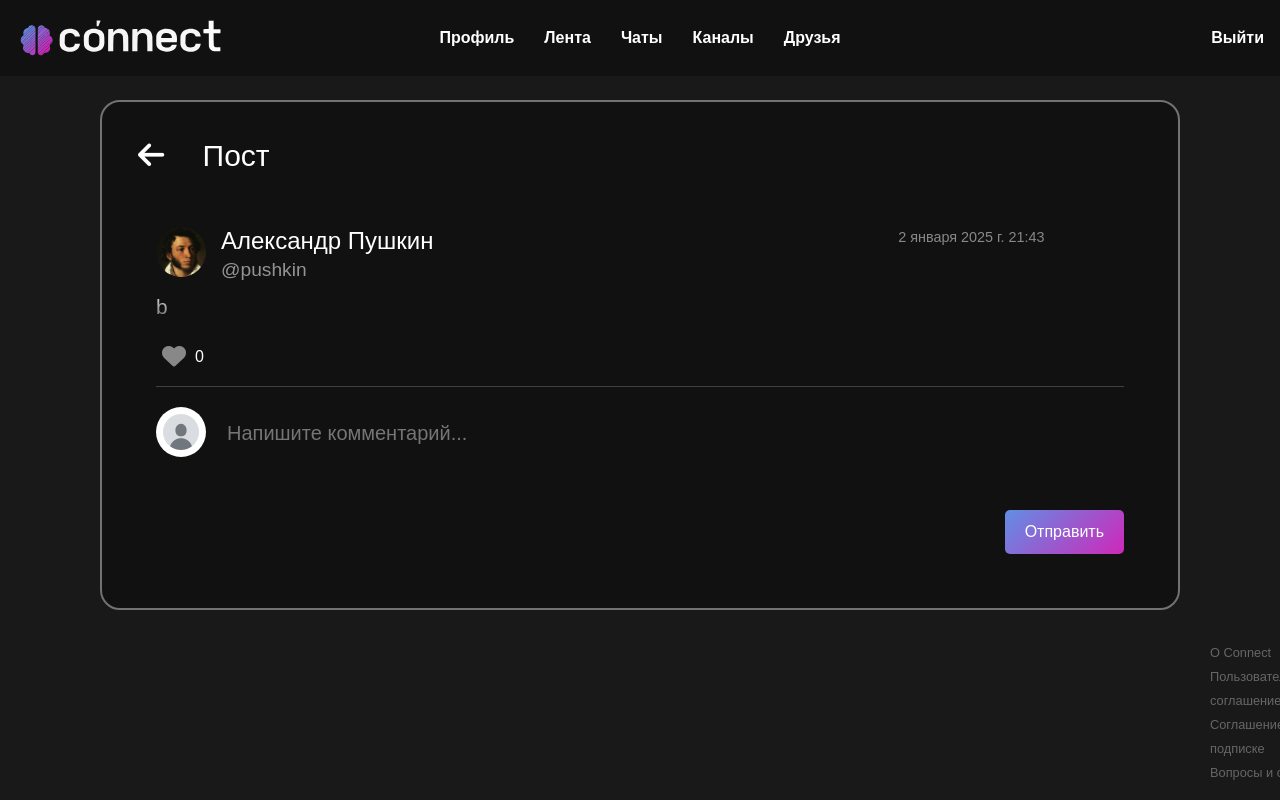
After one commit to EKProgrammer/Connect, a Django app: page /person/service/post/71/ in a window 1280 px wide. The commit adds this page. Run offline with Django 5.2, Linux system fonts and the light colour scheme; a user stored in the database is signed in; data comes from the database, SQL or seed files in the repository; some libraries are stand-ins or nearby versions.

Commit message:
Add comments and style post

```diff
--- a/connectapp/chats/static/chats/css/chats.css
+++ b/connectapp/chats/static/chats/css/chats.css
@@ -15,6 +15,7 @@
 
 .list-name {
     font-size: 1.5rem;
+    text-align: center;
 }
 
 .chats {
--- a/connectapp/main/templates/main/about.html
+++ b/connectapp/main/templates/main/about.html
@@ -25,7 +25,7 @@
 <section class="about container-about">
     <div class="introduction">
         <h1>CONNECT</h1>
-        <p class="marketing-slogan">Социальная сеть, где <span class="highlight">генеративный ИИ</span> становится вашим личным помощником!</p>
+        <p class="marketing-slogan">Социальная сеть, где <span class="highlight">искусственный интеллект</span> становится вашим личным помощником!</p>
     </div>
     <div class="container-about-page">
         <section class="about">
--- a/connectapp/main/templates/main/subscription.html
+++ b/connectapp/main/templates/main/subscription.html
@@ -19,7 +19,7 @@
             <p class="price">299₽/месяц</p>
             <ul>
                 <li>🤖 Неограниченное общение с AI в чатах</li>
-                <li>📝 Создание неограниченного количества постов</li>
+                <li>📝 Создание неограниченного количества AI постов</li>
                 <li>🚀 Приоритетная поддержка 24/7</li>
                 <li>🔒 Без скрытых платежей и ограничений</li>
             </ul>
--- a/connectapp/person/forms.py
+++ b/connectapp/person/forms.py
@@ -1,7 +1,6 @@
 from django import forms
 from users.models import User
-from .models import Post
-
+from .models import Post, Comment
 
 class AboutForm(forms.ModelForm):
     class Meta:
@@ -28,3 +27,8 @@ class PostForm(forms.ModelForm):
         if post_id:
             self.fields['text'].widget.attrs.update({'id': f'id_text_{post_id}'})
             self.fields['image'].widget.attrs.update({'id': f'id_image_{post_id}'})
+
+class CommentForm(forms.ModelForm):
+    class Meta:
+        model = Comment
+        fields = ['content']
--- a/connectapp/person/static/person/css/person.css
+++ b/connectapp/person/static/person/css/person.css
@@ -2,8 +2,8 @@
     background-color: #111111;
     padding: 30px;
     border-radius: 20px;
-    border: 2px solid rgb(114, 114, 114);
-    margin: 0 0 1.5rem 0;
+    border: 2px solid #727272;
+    margin: 0 0 1rem 0;
 }
 
 .profile-image-container {
@@ -219,14 +219,30 @@ input[type="file"] {
 
 /* Посты */
 .post-item {
-    background-color: #111111;
+    background-color: transparent;
     padding: 1.5rem;
     margin-top: 1.5rem;
-    border-radius: 20px;
-    border: 2px solid #888;
-    box-shadow: 0 2px 4px rgba(0,0,0,0.05);
     overflow-wrap: break-word;
     hyphens: auto;
+    position: relative;
+}
+
+.post-item:last-of-type::after {
+    border-bottom: none;
+}
+
+.post-item::after {
+    content: "";
+    position: absolute;
+    bottom: 0;
+    left: 0;
+    width: 106.2%;
+    transform: translateX(-3%);
+    border-bottom: 2px solid rgb(114, 114, 114);;
+}
+
+.post-item:first-of-type {
+    margin-top: -9px;
 }
 
 .post-date {
@@ -298,7 +314,7 @@ input[type="file"] {
 .post-header-profile {
     display: flex;
     justify-content: space-between;
-    height: 2.5rem;
+    height: 4rem;
 }
 
 .post-header-feed {
@@ -315,13 +331,22 @@ input[type="file"] {
     margin-right: 15px;
 }
 
+.post-info {
+    flex-grow: 1;
+}
+
 .post-info h3 {
     margin: 0;
-    font-size: 1.1rem;
+    font-size: 1.5rem;
 }
 
 .post-info a {
     color: #fff;
+}
+
+.post-username {
+    font-size: 1.2rem;
+    color: #939393;
 }
 
 .post-content {
@@ -356,6 +381,7 @@ input[type="file"] {
     margin-left: 3px;
     font-size: 1rem;
 }
+
 
 /* Модальные окна */
 .modal-textarea {
@@ -436,8 +462,7 @@ input[type="file"] {
     overflow-y: auto;
 }
 
-.ai-chat-footer {
-    display: flex;
+.ai-chat-footer {    display: flex;
     justify-content: space-between;
     flex-grow: 1;
 }
@@ -542,3 +567,125 @@ input[type="file"] {
     display: flex;
     justify-content: center;
 }
+
+.comment-divider {
+    border: none;
+    height: 1px;
+    background-color: #ccc;
+    margin: 10px 0;
+}
+
+.comment-line {
+    position: relative;
+    width: 111.2%;
+    transform: translateX(-5%);
+    margin: 10px 0;
+    border: none;
+}
+
+.comment-line::before {
+    content: "";
+    display: block;
+    width: 100%;
+    height: 1.5px;
+    background-color: #ffffff;
+}
+
+
+/* Комментарии */
+.comments-section {
+    margin-top: 20px;
+}
+
+
+.custom-form-group {
+    margin-bottom: 15px;
+    position: relative;
+    top: -50px;
+    left: 60px;
+}
+
+.custom-form-control {
+    width: 95%;
+    padding: 10px;
+    border: 1px solid #111111;
+    background-color: #111111;
+    color: rgb(255, 255, 255);
+    font-size: 20px;
+    box-sizing: border-box;
+    resize: none;
+    outline: none;
+    height: 91px;
+}
+
+.custom-form-control:focus {
+    border: 1px solid #111111;
+    background-color: #111111;
+    color: rgb(255, 255, 255);
+    outline: none;
+}
+
+.custom-btn {
+    background: linear-gradient(315deg, rgba(207,40,185,1) 0%, rgba(97,142,228,1) 100%);
+    color: white;
+    border: none;
+    margin-top: -60px;
+    padding: 10px 20px;
+    font-size: 16px;
+    border-radius: 5px;
+    cursor: pointer;
+    margin-left: auto;
+    display: block;
+}
+
+
+.post-header {
+    display: flex;
+    align-items: center;
+}
+
+
+.post-details {
+    display: flex;
+    flex-direction: column;
+}
+
+.post-details h3,
+.post-details .post-username {
+    margin: 0;
+    padding: 0;
+    font-size: 1.5rem;
+}
+
+
+.post-details a {
+    color: #fff;
+}
+
+/* Стрелка назад */
+.back-arrow-container {
+    margin-bottom: 6px;
+}
+.back-arrow-btn {
+    background-color: transparent;
+    border: none;
+    font-size: 30px;
+    color: #ffffff;
+    cursor: pointer;
+}
+.back-arrow-btn i {
+    margin-right: 30px;
+}
+/* Кнопка комментария */
+.comment-btn {
+    background: transparent;
+    border: none;
+    padding: 30;
+    cursor: pointer;
+    margin-left: 30px;
+
+}
+
+.comment-btn svg {
+    background: transparent;
+}
--- /dev/null
+++ b/connectapp/person/templates/person/post_detail.html
@@ -0,0 +1,108 @@
+{% extends 'main/layout.html' %}
+
+{% load static %}
+
+{% block title %}Название поста - Connect{% endblock %}
+
+{% block link %}
+    <link rel="stylesheet" href="{% static 'person/css/person.css' %}">
+    <link rel="stylesheet" href="{% static 'person/css/like_users_list.css' %}">
+{% endblock %}
+
+{% block content %}
+<section class="container-profile">
+    <div class="back-arrow-container">
+        <button class="back-arrow-btn" onclick="window.history.back()">
+            <i class="fa-solid fa-arrow-left"></i> Пост
+        </button>
+    </div>
+    <div class="post-item">
+        <div class="post-header-profile">
+            <img src="{{ post.user.get_avatar_url }}" class="post-avatar" alt="{{ post.user.username }}">
+
+            <!-- Информация о пользователе -->
+            <div class="post-info">
+                <h3>
+                    <a href="{% url 'user_profile' post.user.username %}">
+                        {{ post.user.first_name }} {{ post.user.last_name }}
+                    </a>
+                </h3>
+                <p class="post-username">@{{ post.user.username }}</p>
+            </div>
+
+            <p class="post-date">{{ post.date }}</p>
+            <div>
+                <button class="post-actions-btn" data-bs-toggle="modal" data-bs-target="#editPostModal{{ post_id }}" title="Редактировать">
+                    <i class="fa-solid fa-pen-to-square"></i>
+                </button>
+                <button class="post-actions-btn" data-bs-toggle="modal" data-bs-target="#deletePostModal{{ post_id }}" title="Удалить">
+                    <i class="fa-solid fa-trash"></i>
+                </button>
+            </div>
+        </div>
+        <div class="post-content">
+            <p class="post-text" id="post-text-{{ post.id }}">{{ post.text }}</p>
+            <div class="fade-out"></div>
+            <a class="read-more-btn" id="read-more-btn-{{ post.id }}" style="display: none;">Читать далее</a>
+        </div>
+        {% if post.image %}
+            <div class="post-image-container">
+                <img src="{{ post.image.url }}" alt="Прикреплённая картинка">
+            </div>
+        {% endif %}
+
+        <div class="post-footer">
+            <button class="like-btn {% if request.user in post.likes.all %}liked{% endif %}" data-post-id="{{ post.id }}">
+                <i class="fas fa-heart"></i>
+            </button>
+            <span class="likes-count">{{ post.total_likes }}</span>
+        </div>
+    <hr class="comment-divider">
+
+    <div class="comments-section">
+        <!-- Форма для нового комментария -->
+        <img src="{{ request.user.get_avatar_url }}" class="post-avatar" alt="{{ request.user.username }}">
+        <form method="POST">
+            {% csrf_token %}
+            <div class="custom-form-group">
+                <textarea name="content" class="custom-form-control" rows="4" placeholder="Напишите комментарий..." required></textarea>
+            </div>
+            <button type="submit" class="custom-btn">Отправить</button>
+        </form>
+        {% if comments %}
+            <hr class="comment-line">
+        {% endif %}
+
+        <div class="comments-list">
+            {% for comment in comments %}
+                <div class="comment-item">
+                    <div class="post-header">
+                        <!-- Аватар пользователя, который оставил комментарий -->
+                        <img src="{{ comment.user.get_avatar_url }}" class="post-avatar" alt="{{ comment.user.username }}">
+                        <div class="post-details">
+                            <h3>
+                                <a href="{% url 'user_profile' comment.user.username %}">
+                                    {{ comment.user.first_name }} {{ comment.user.last_name }}
+                                </a>
+                            </h3>
+                            <p class="post-username">@{{ comment.user.username }}</p>
+                        </div>
+                    </div>
+                    <p>{{ comment.content }}</p>
+                    <button class="delete-btn" style="display: none;">Удалить</button>
+                </div>
+                {% if not forloop.last %}
+                    <hr class="comment-line">
+                {% endif %}
+            {% endfor %}
+        </div>
+    </div>
+</div>
+</section>
+{% endblock %}
+
+
+{% block script %}
+    <script src="https://code.jquery.com/jquery-3.6.0.min.js"></script>
+    <script src="{% static 'person/js/delete_comments.js' %}"></script>
+{% endblock %}
--- a/connectapp/person/templates/person/user_profile.html
+++ b/connectapp/person/templates/person/user_profile.html
@@ -33,7 +33,7 @@
         {% if is_following %}
             <form action="{% url 'unfollow_user' profile_user.username %}" method="post">
                 {% csrf_token %}
-                <button class="gradient-btn" type="submit" data="Отписаться""></button>
+                <button class="gradient-btn" type="submit" data="Отписаться"></button>
             </form>
         {% else %}
             <form action="{% url 'follow_user' profile_user.username %}" method="post">
--- a/connectapp/person/urls.py
+++ b/connectapp/person/urls.py
@@ -19,6 +19,7 @@ urlpatterns = [
     path('service/followers/<str:username>/', views.get_user_followers, name='get_user_followers'),
     path('service/following/', views.following_list, name='following_list'),
     path('service/following/<str:username>/', views.user_following_list, name='user_following_list'),
+    path('service/post/<int:post_id>/', views.post_detail, name='post_detail'),
     path('service/load_more_posts_other_user/<str:username>/', views.load_more_posts_other_user,
          name='load_more_posts_other_user'),
 ]
--- a/connectapp/person/views.py
+++ b/connectapp/person/views.py
@@ -13,14 +13,12 @@ from PIL import Image
 import json
 from mistralai import Mistral
 import os
-
 from django.core.files.storage import default_storage
 from django.core.files.base import ContentFile
-
 from users.models import User
-from .models import Post
+from .models import Post, Comment
 from .forms import AboutForm, PostForm
-
+from .forms import CommentForm
 
 api_key = os.environ["MISTRAL_API_KEY"]
 model = "mistral-small-latest"
@@ -345,3 +343,25 @@ def following_list(request):
         for follow in following
     ]
     return JsonResponse(following_data, safe=False)
+
+@login_required
+def post_detail(request, post_id):
+    post = get_object_or_404(Post, id=post_id)
+    comments = Comment.objects.filter(post=post).order_by('-created_at')
+
+    if request.method == 'POST':
+        form = CommentForm(request.POST)
+        if form.is_valid():
+            comment = form.save(commit=False)
+            comment.post = post
+            comment.user = request.user
+            comment.save()
+            return redirect('post_detail', post_id=post.id)
+    else:
+        form = CommentForm()
+
+    return render(request, 'person/post_detail.html', {
+        'post': post,
+        'comments': comments,
+        'form': form
+    })
```
Also changed, not shown: connectapp/feed/templates/feed/feed.html (+14 -3 lines), connectapp/person/models.py (+10 -1 lines), connectapp/person/static/person/js/delete_commets.js (added, +26 -0 lines), connectapp/person/templates/person/profile_posts.html (+24 -6 lines), connectapp/person/templates/person/user_profile_posts.html (+23 -2 lines), connectapp/chats/migrations/0009_remove_message_is_read.py (added), connectapp/db.sqlite3, connectapp/person/migrations/0007_comment.py (added), connectapp/person/migrations/0008_alter_comment_options_remove_comment_date_and_more.py (added), connectapp/person/static/person/img/comments.svg (added).
